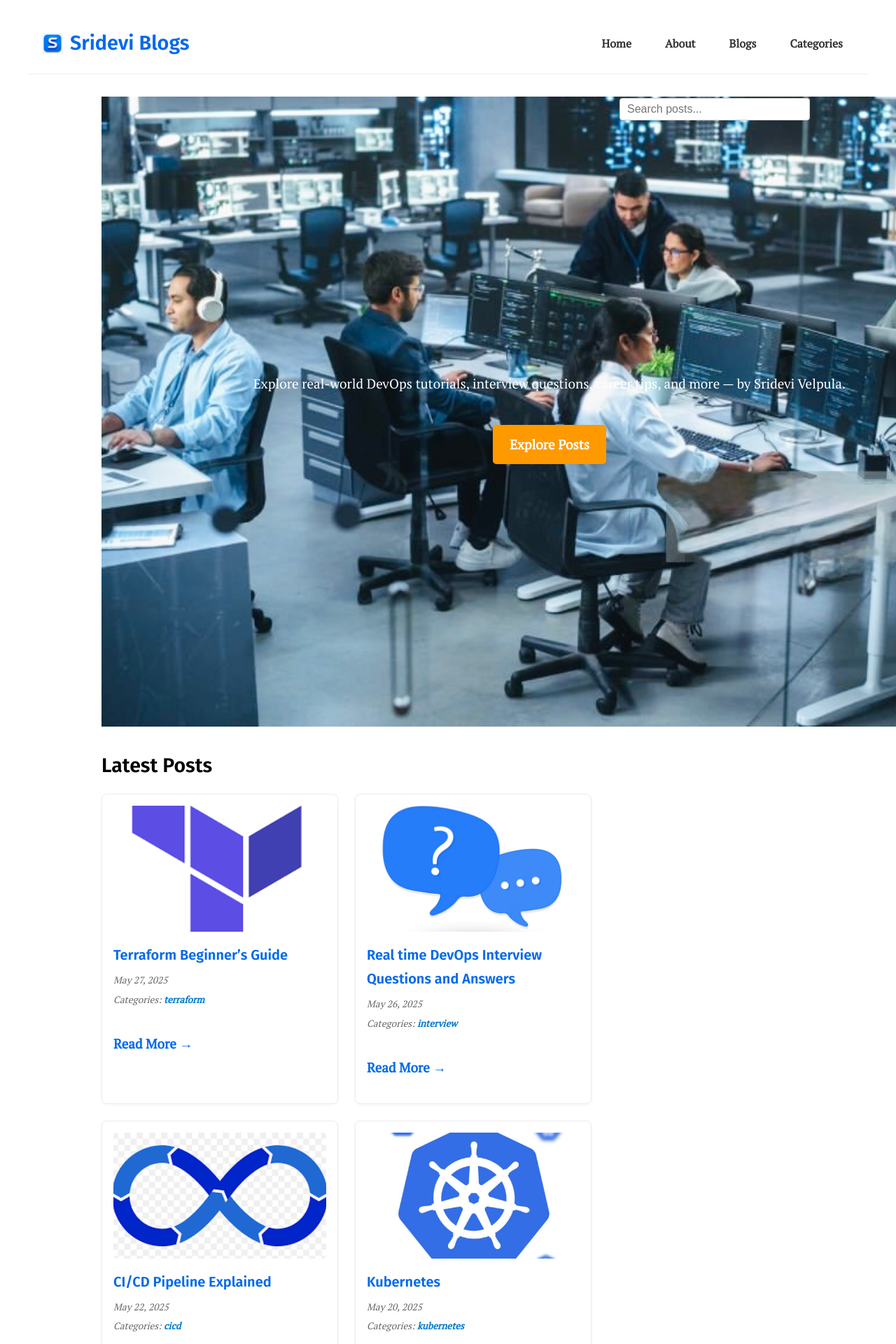
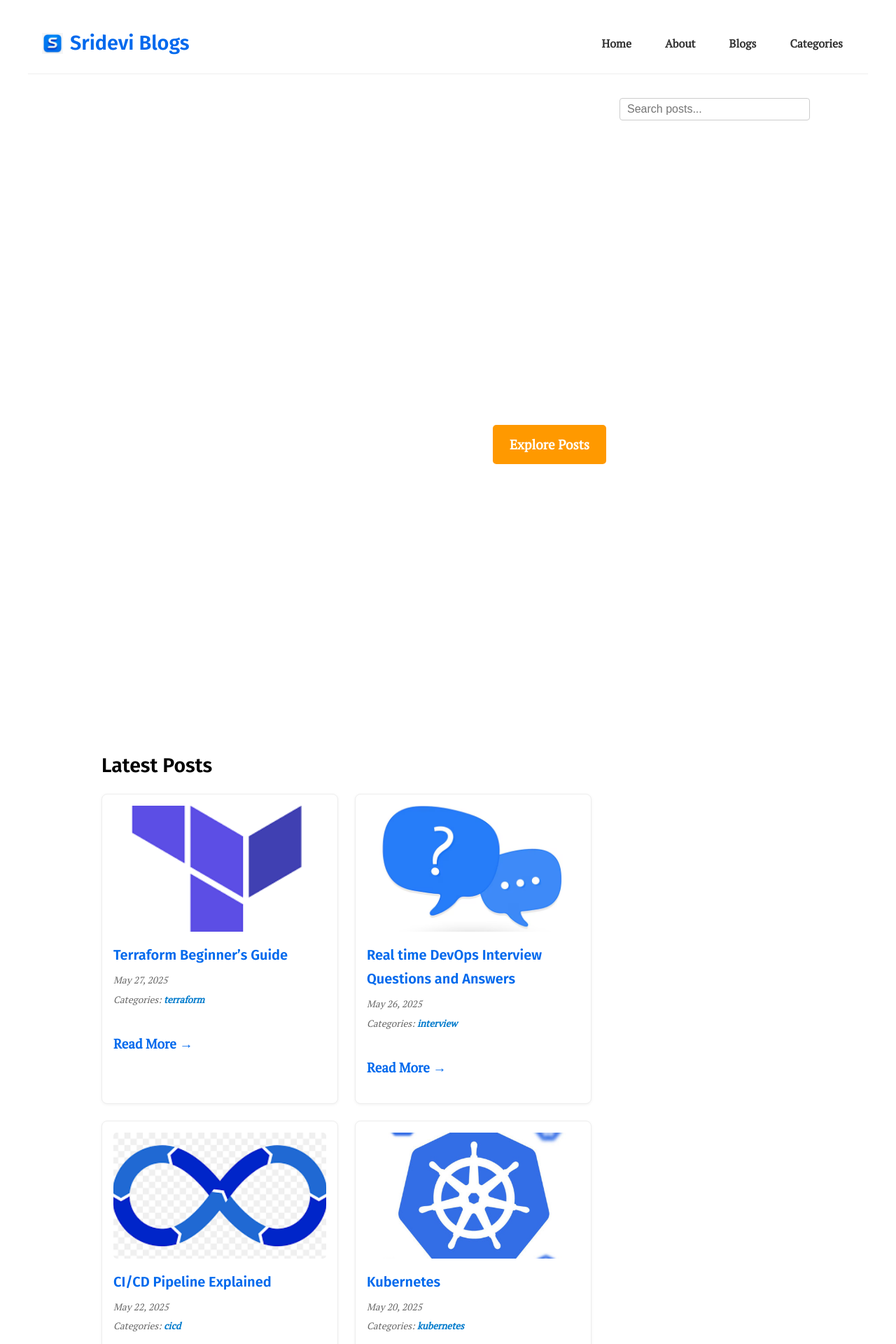
Before and after one commit to srideviblogs/srideviblogs.github.io, a Jekyll site: the page built from index.md, in a window 1280 px wide. Shown: the top 1920 px of the page at 70% size. Built offline with Jekyll 4.4.1, drawn with Linux system fonts in a browser that asks for light colours.

Commit message:
Update home.html

```diff
--- a/_layouts/home.html
+++ b/_layouts/home.html
@@ -4,8 +4,7 @@ layout: default
 
 <!-- FULL-SCREEN HERO SECTION -->
 <section class="hero-section">
-  <img src="/assets/images/hero-bg.jpg" alt="Hero background" class="hero-bg-image" />
-
+  <div class="hero-bg"></div>
   <div class="hero-content">
     <p>Explore real-world DevOps tutorials, interview questions, career tips, and more — by Sridevi Velpula.</p>
     <a href="/blogs" class="hero-btn">Explore Posts</a>
```
